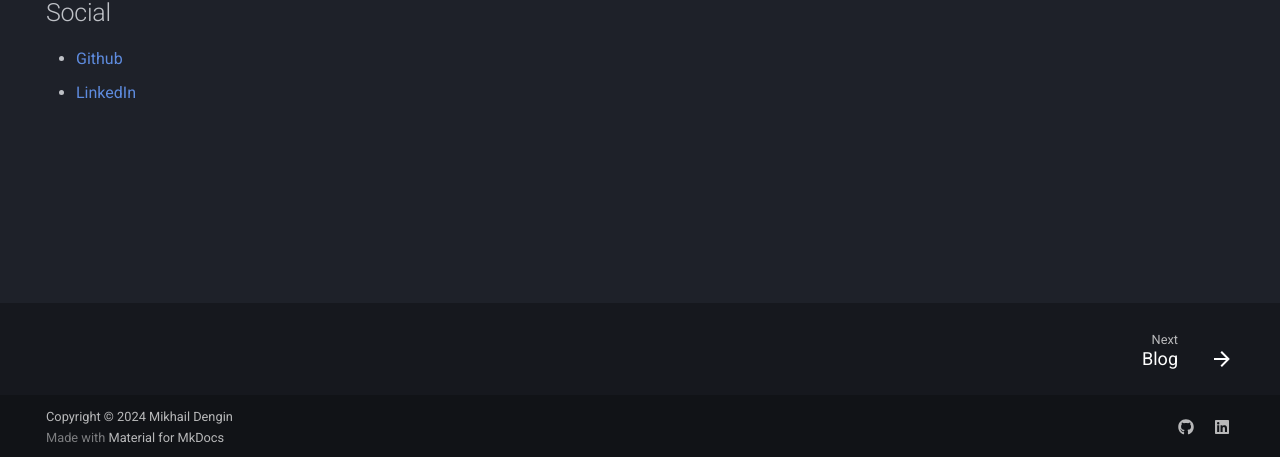
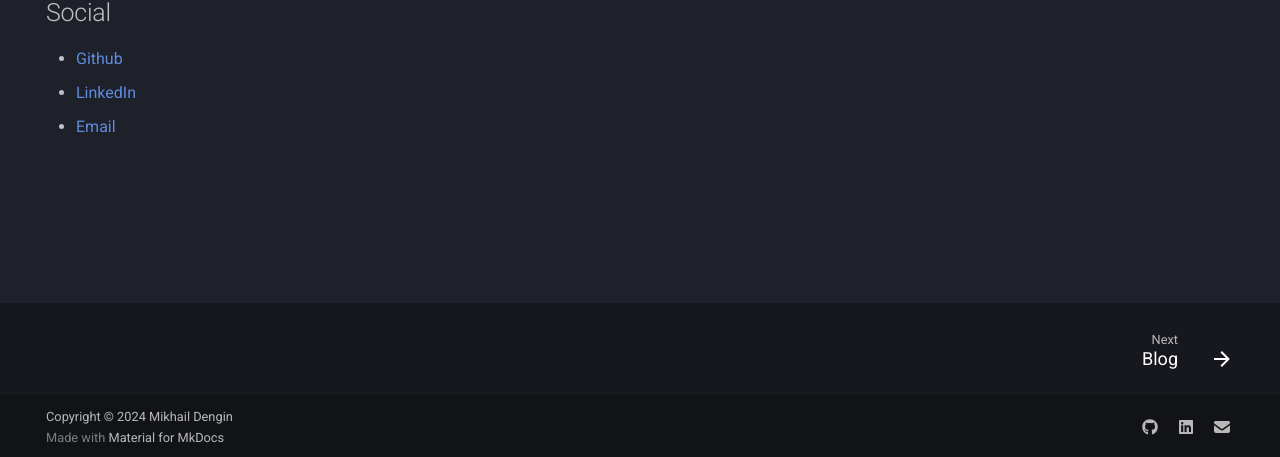
Before and after one commit to insomnes/my-static-site, an MkDocs documentation site: the page built from docs/index.md, in a window 1280 px wide. Shown: the part 440-897 px from the top of the page. Built offline with MkDocs 1.6.1 and Material for MkDocs 9.7.7, drawn with Linux system fonts in a browser that asks for light colours.

Commit message:
Add email, enable social cards

```diff
--- a/docs/index.md
+++ b/docs/index.md
@@ -16,3 +16,4 @@ My goto programming language is Python, but I also enjoy writing in Rust and Go.
 ## Social
 - [Github](https://github.com/insomnes/)
 - [LinkedIn](https://www.linkedin.com/in/mikhail-dengin/)
+- [Email](mailto:mikhail@dengin.xyz)
--- a/mkdocs.yml
+++ b/mkdocs.yml
@@ -42,6 +42,7 @@ markdown_extensions:
   - pymdownx.superfences
 plugins:
   - search
+  - social
   - blog:
       categories_allowed:
         - git
@@ -81,4 +82,7 @@ extra:
     - name: My LinkedIn
       icon: fontawesome/brands/linkedin
       link: https://www.linkedin.com/in/mikhail-dengin/
+    - name: Send me an email
+      icon: fontawesome/solid/envelope
+      link: mailto:mikhail@dengin.xyz
 copyright: Copyright &copy; 2024 Mikhail Dengin
```
